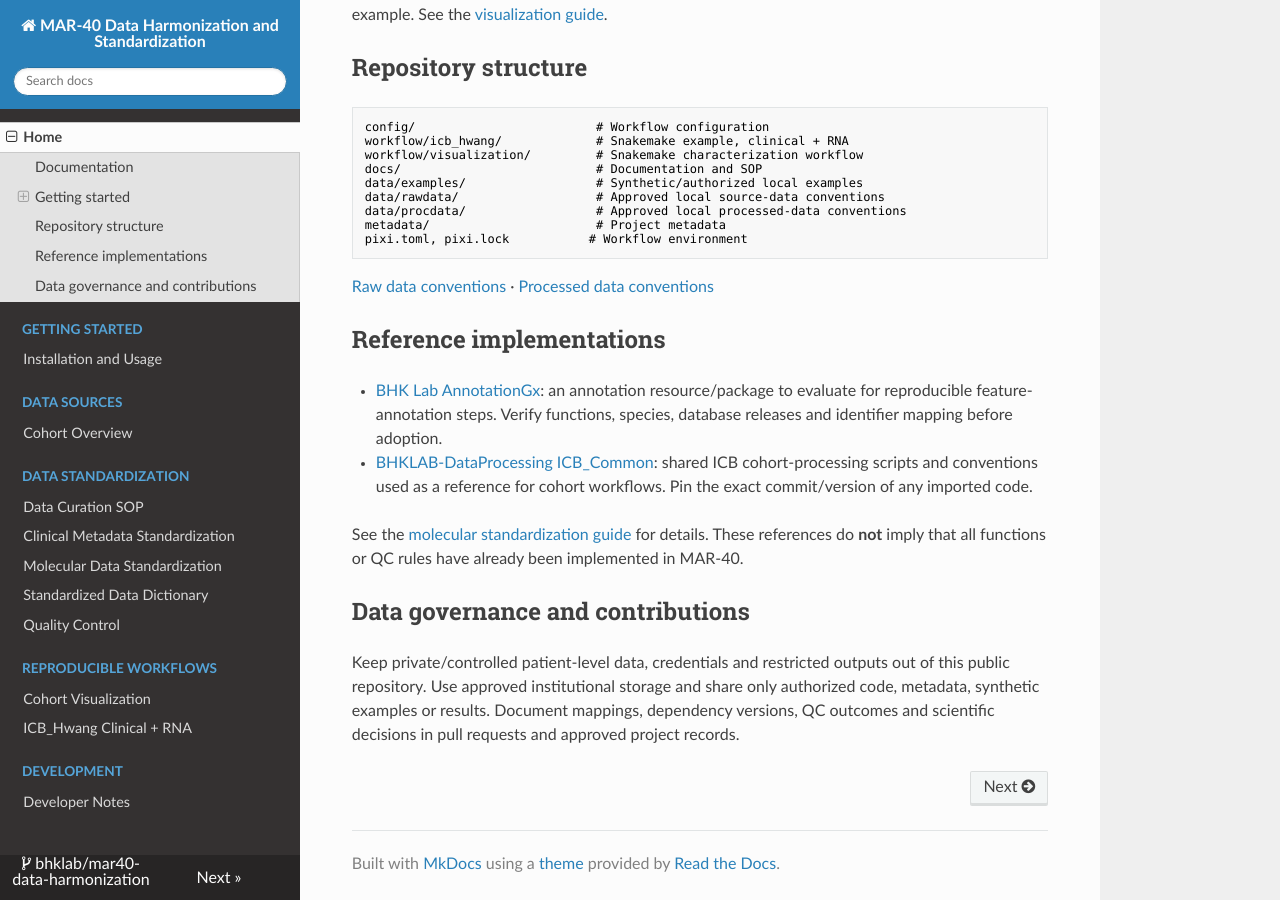
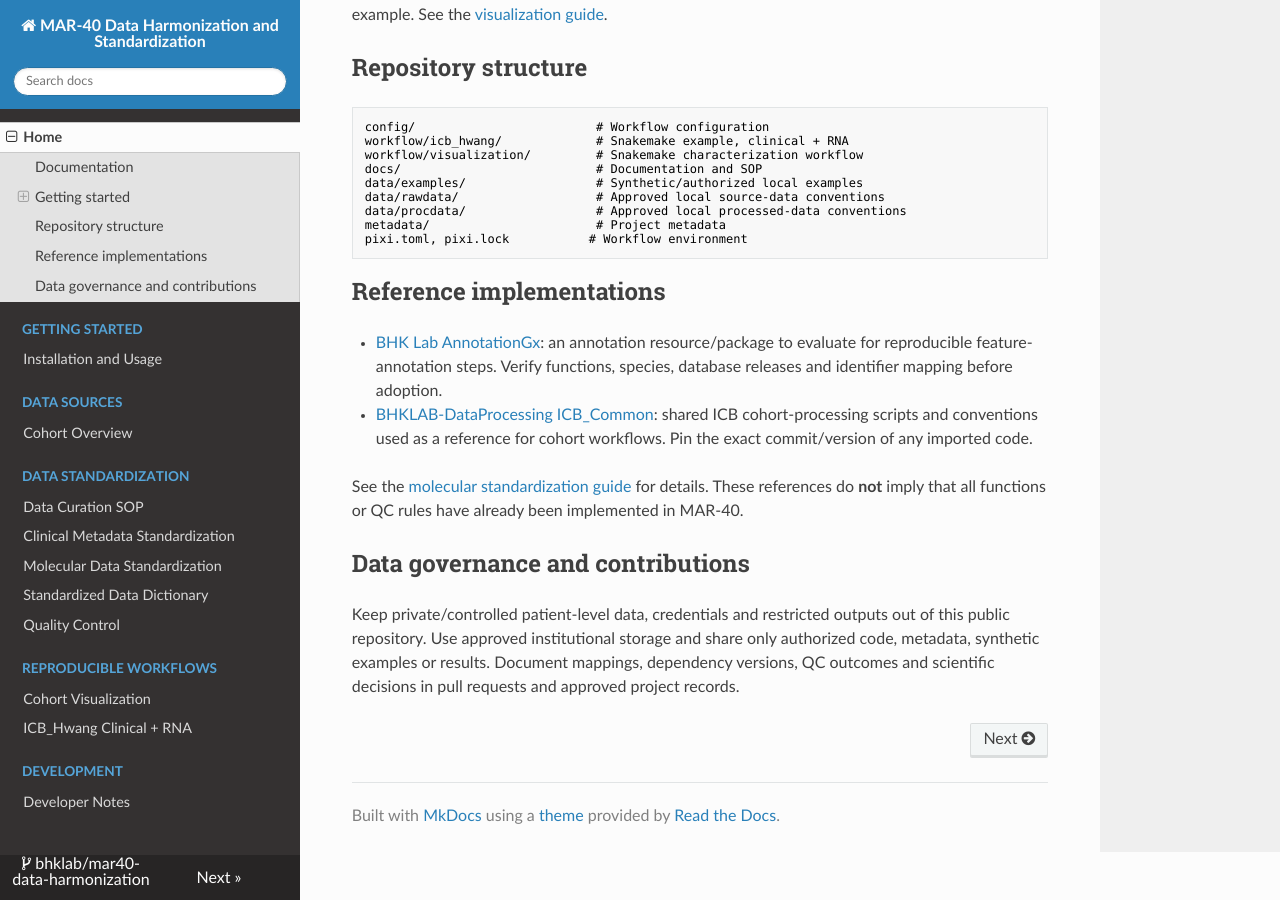
Before and after one commit to bhklab/mar40-data-harmonization, an MkDocs documentation site: the page built from docs/README.md, in a window 1280 px wide and 900 px high, scrolled down 1507 px. Built offline with MkDocs 1.6.1, drawn with Linux system fonts in a browser that asks for light colours; nearby versions of some CDN libraries.

Commit message:
docs: fix raw and processed data README links

````diff
--- a/docs/README.md
+++ b/docs/README.md
@@ -63,8 +63,6 @@ metadata/                       # Project metadata
 pixi.toml, pixi.lock           # Workflow environment
 ```
 
-[Raw data conventions](../data/rawdata/README.md) · [Processed data conventions](../data/procdata/README.md)
-
 ## Reference implementations
 
 - [BHK Lab AnnotationGx](https://github.com/bhklab/AnnotationGx): an annotation resource/package to evaluate for reproducible feature-annotation steps. Verify functions, species, database releases and identifier mapping before adoption.
````
